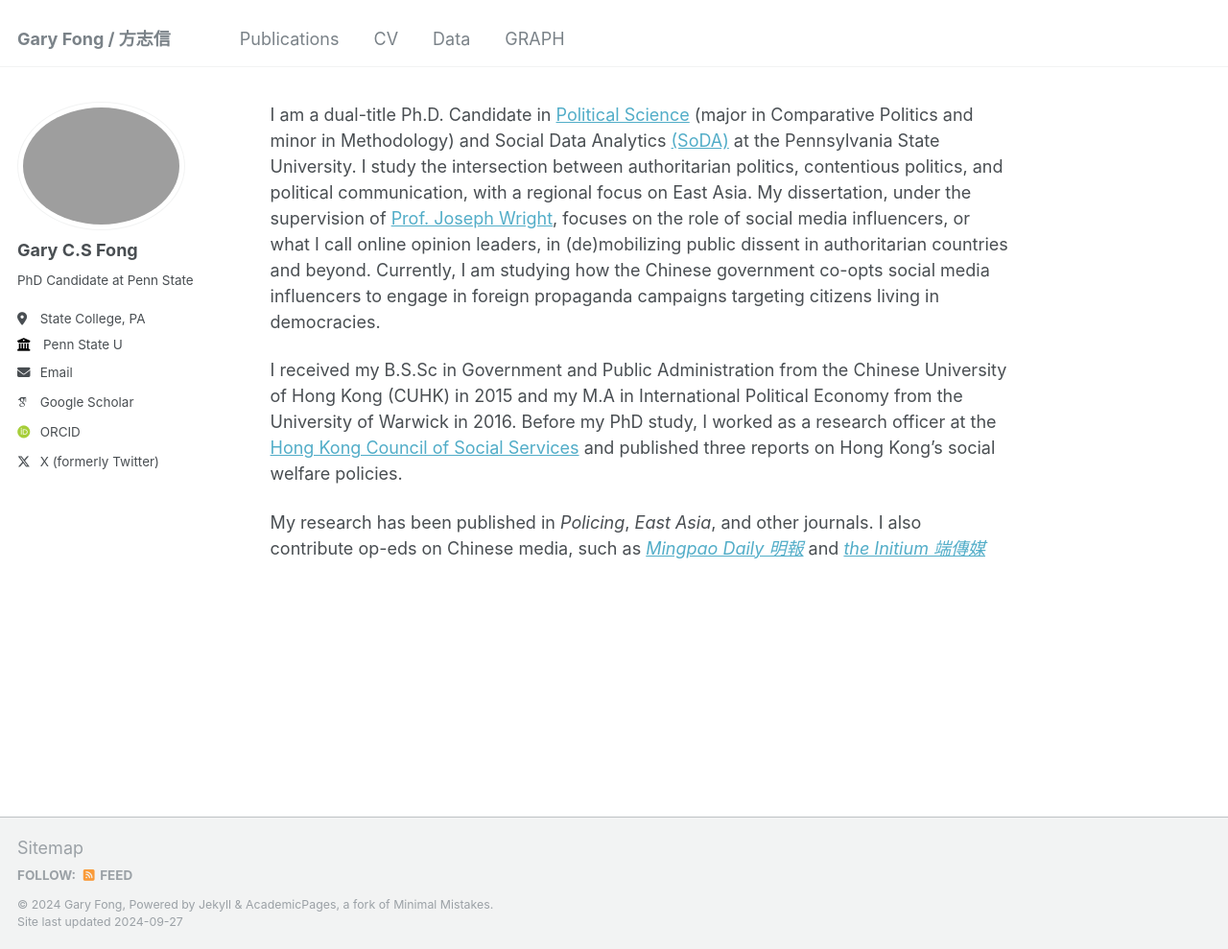
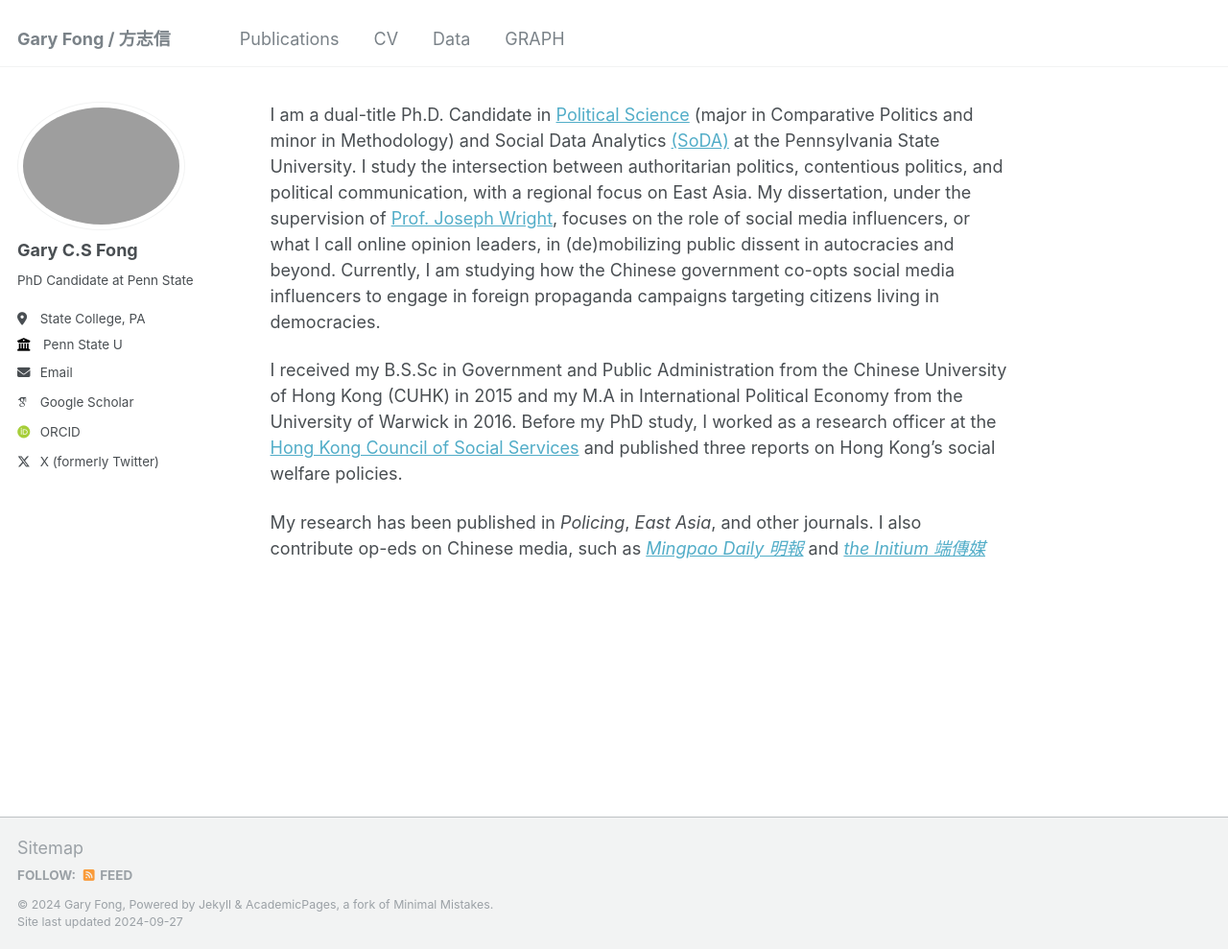
Before and after one commit to sap98fcs/sap98fcs.github.io, a Jekyll site: the page built from _pages/about.md, in a window 1280 px wide and 989 px high. Shown: the whole window at 96% size. Built offline with Jekyll 4.4.1, drawn with Linux system fonts in a browser that asks for light colours; some web fonts are replaced.

Commit message:
Update about.md

```diff
--- a/_pages/about.md
+++ b/_pages/about.md
@@ -7,7 +7,7 @@ redirect_from:
   - /about.html
 ---
 
-I am a dual-title Ph.D. Candidate in [Political Science](https://polisci.la.psu.edu) (major in Comparative Politics and minor in Methodology) and Social Data Analytics [(SoDA)](https://soda.la.psu.edu/) at the Pennsylvania State University. I study the intersection between authoritarian politics, contentious politics, and political communication, with a regional focus on East Asia. My dissertation, under the supervision of [Prof. Joseph Wright](https://polisci.la.psu.edu/people/jgw12/), focuses on the role of social media influencers, or what I call online opinion leaders, in (de)mobilizing public dissent in authoritarian countries and beyond. Currently, I am studying how the Chinese government co-opts social media influencers to engage in foreign propaganda campaigns targeting citizens living in democracies.
+I am a dual-title Ph.D. Candidate in [Political Science](https://polisci.la.psu.edu) (major in Comparative Politics and minor in Methodology) and Social Data Analytics [(SoDA)](https://soda.la.psu.edu/) at the Pennsylvania State University. I study the intersection between authoritarian politics, contentious politics, and political communication, with a regional focus on East Asia. My dissertation, under the supervision of [Prof. Joseph Wright](https://polisci.la.psu.edu/people/jgw12/), focuses on the role of social media influencers, or what I call online opinion leaders, in (de)mobilizing public dissent in autocracies and beyond. Currently, I am studying how the Chinese government co-opts social media influencers to engage in foreign propaganda campaigns targeting citizens living in democracies.
 
 I received my B.S.Sc in Government and Public Administration from the Chinese University of Hong Kong (CUHK) in 2015 and my M.A in International Political Economy from the University of Warwick in 2016. Before my PhD study, I worked as a research officer at the [Hong Kong Council of Social Services](https://www.hkcss.org.hk/?lang=en) and published three reports on Hong Kong's social welfare policies.
 
```
